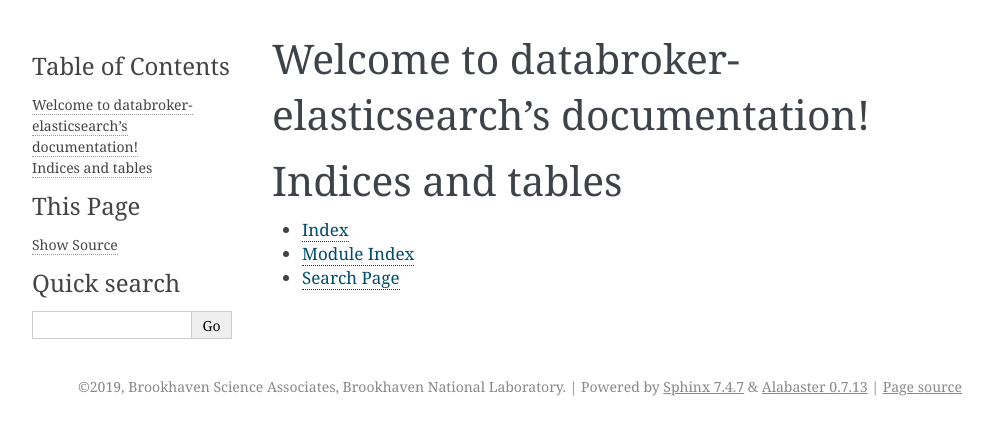
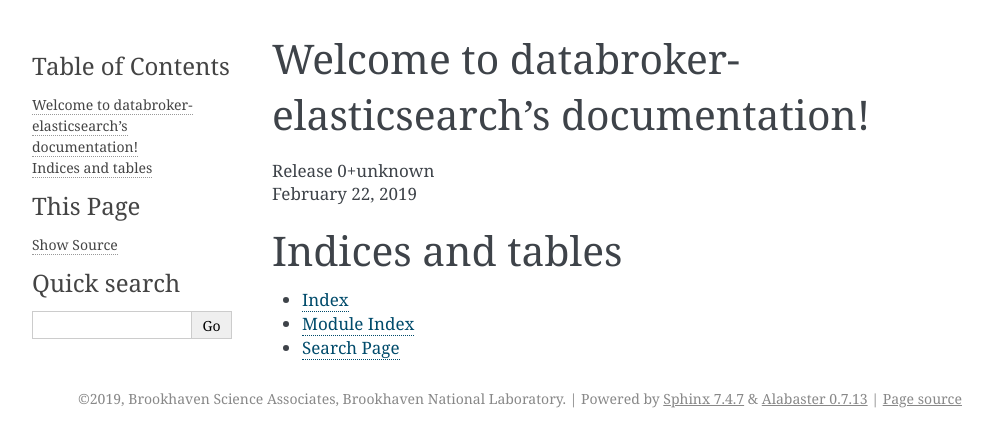
Before and after one commit to NSLS-II/databroker-elasticsearch, a Sphinx documentation site: the page built from doc/source/index.rst, in a window 1280 px wide. Shown: the top 447 px of the page, without its empty margins (148-1141 px from the left). Built offline with Sphinx 7.4.7, drawn with Linux system fonts in a browser that asks for light colours; part of the change alters nothing that is shown.

```diff
--- a/doc/source/conf.py
+++ b/doc/source/conf.py
@@ -11,24 +11,30 @@
 # If extensions (or modules to document with autodoc) are in another directory,
 # add these directories to sys.path here. If the directory is relative to the
 # documentation root, use os.path.abspath to make it absolute, like shown here.
-#
-# import os
-# import sys
-# sys.path.insert(0, os.path.abspath('.'))
 
+import os
+import sys
+import time
+
+sys.path.insert(0, os.path.abspath('../../src'))
+from databroker_elasticsearch import version as versiondata
 
 # -- Project information -----------------------------------------------------
 
 project = 'databroker-elasticsearch'
-copyright = ('2019, Brookhaven Science Associates, '
+copyright = ('%Y, Brookhaven Science Associates, '
              'Brookhaven National Laboratory')
 author = 'Pavol Juhas, Christopher J. Wright'
 
+fullversion = versiondata.__version__
 # The short X.Y version
-version = ''
+version = ''.join(fullversion.split('.post')[:1])
 # The full version, including alpha/beta/rc tags
-release = '0.0.1
+release = fullversion
 
+tm_today = time.localtime(versiondata.__timestamp__)
+today = time.strftime('%B %d, %Y', tm_today)
+copyright = time.strftime(copyright, tm_today)
 
 # -- General configuration ---------------------------------------------------
 
--- a/doc/source/index.rst
+++ b/doc/source/index.rst
@@ -5,6 +5,9 @@
 
 Welcome to databroker-elasticsearch's documentation!
 ====================================================
+
+| Release |release|
+| |today|
 
 .. toctree::
    :maxdepth: 2
```
